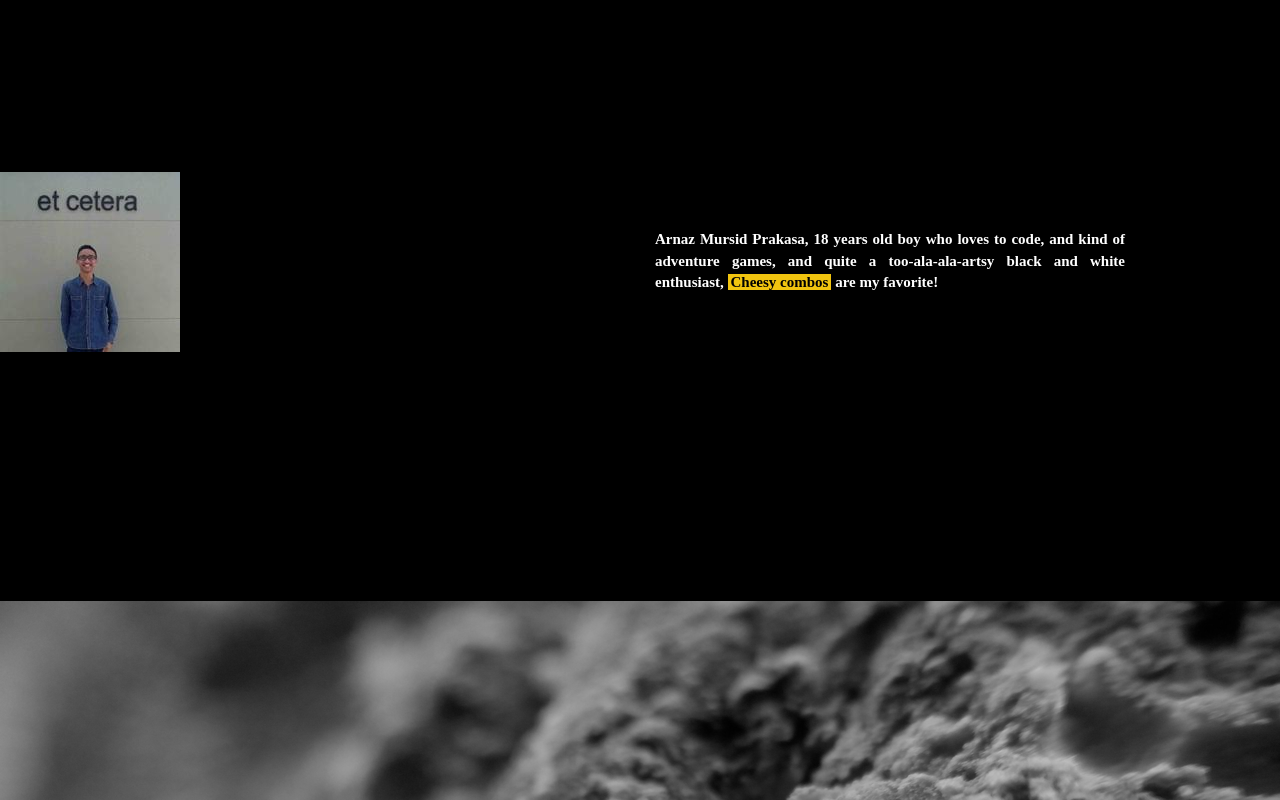
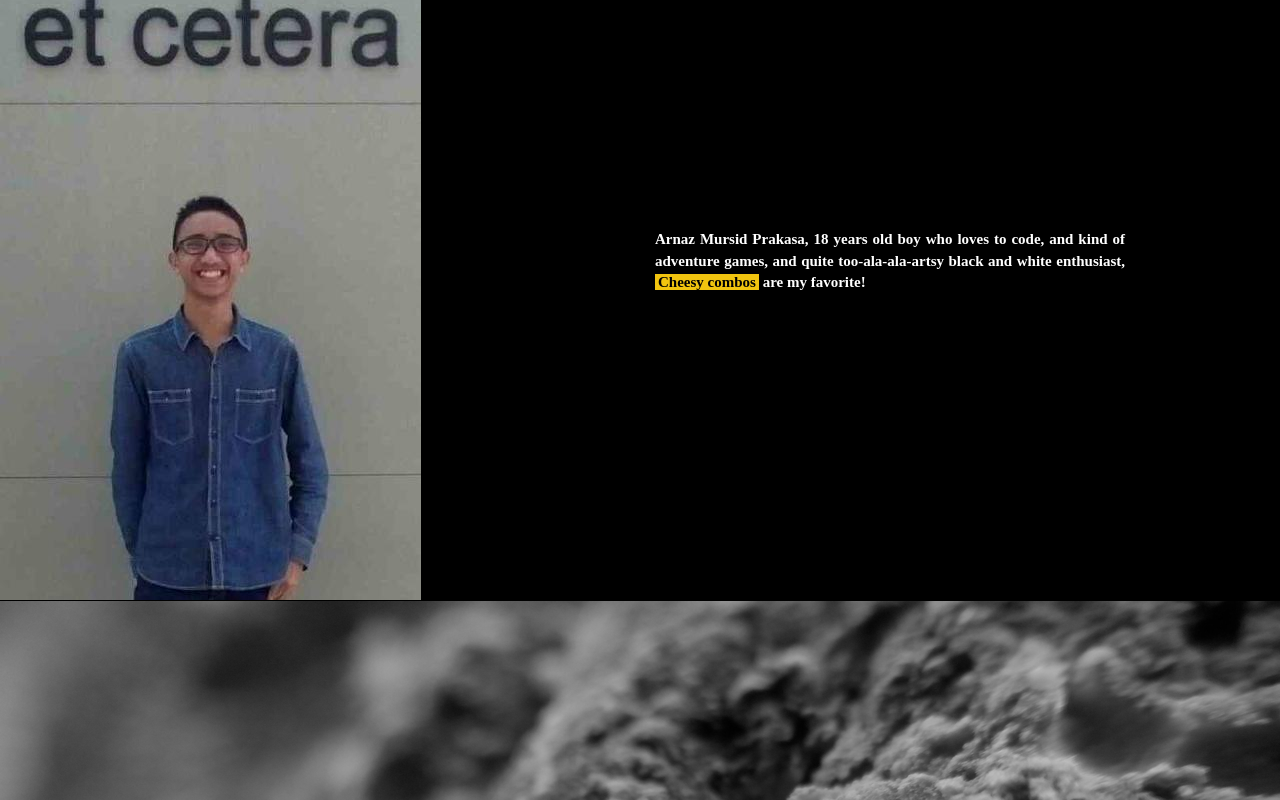
Before and after one commit to arnazmursidp/portofolio, a React (Create React App) app: page /home in a window 1280 px wide. Shown: the part 757-1557 px from the top of the page. Built offline with nearby package versions, Linux system fonts and the light colour scheme.

Commit message:
add hoverimg div and urls

```diff
--- a/src/Introduce.js
+++ b/src/Introduce.js
@@ -1,6 +1,6 @@
 import React, { Component } from 'react';
 import '../media/css/Introduce.css';
-import me from '../media/images/me.jpg'
+import me from '../media/images/GANTENG.jpg'
 import { Col, Row } from 'react-bootstrap';
 
 
@@ -9,12 +9,17 @@ class Introduce extends Component {
     var start = this.props.startAnimationIntro;
     return (
         <div className="App-introduce">
+            <div className={start === true ? 'hoverImg' : 'hidden'}>
+                <a href="https://github.com/arnazmursidp">Github</a>
+                <a href="https://linkedin.com/in/arnazmursidp">LinkedIn</a>
+                <a href="https://github.com/arnazmursidp">CV</a>
+            </div>
             <div className={start === true ? 'index' : 'hidden'}>
                 <img src={me} href="#"/>
             </div>
             <div className={start === true ? 'show' : 'hidden'}>
                 <div className="App-p-div">
-                    <b><p>Arnaz Mursid Prakasa, 18 years old boy who loves to code, and kind of adventure games, and quite a too-ala-ala-artsy black and white enthusiast, <span className="yellow">Cheesy combos</span> are my favorite!</p></b>
+                    <b><p>Arnaz Mursid Prakasa, 18 years old boy who loves to code, and kind of adventure games, and quite too-ala-ala-artsy black and white enthusiast, <span className="yellow">Cheesy combos</span> are my favorite!</p></b>
                  </div>
             </div>
         </div>
```
